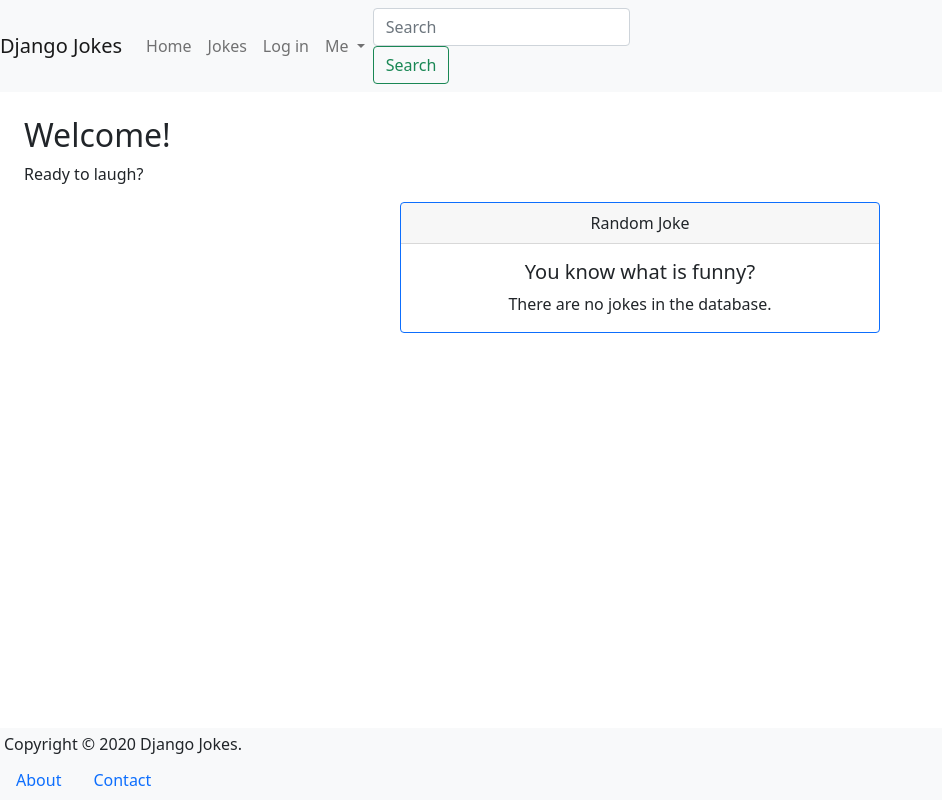
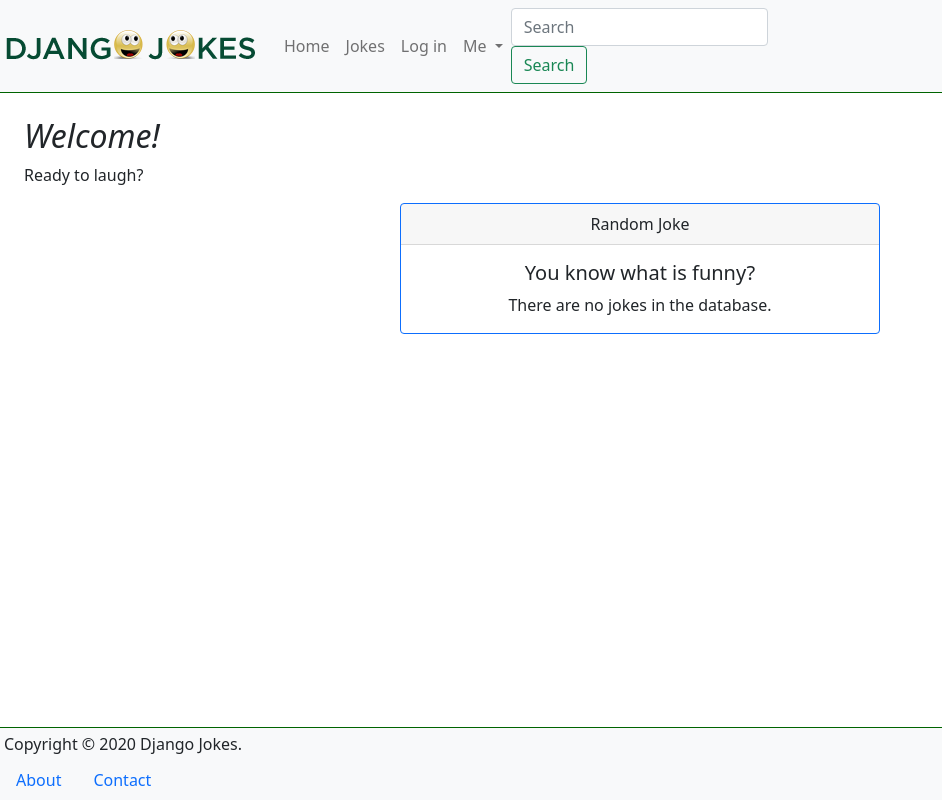
Before and after one commit to Ivanzlatoff/djangojokes.com, a Django app: page / in a window 1280 px wide. Shown: the whole page, without its empty margins (0-942 px from the left). Run offline with Django 3.2, Linux system fonts and the light colour scheme; data that the repository does not hold is empty; some libraries are stand-ins or nearby versions.

Commit message:
Adding Static Files

```diff
--- a/djangojokes/settings.py
+++ b/djangojokes/settings.py
@@ -124,6 +124,12 @@ USE_TZ = True
 # https://docs.djangoproject.com/en/3.2/howto/static-files/
 
 STATIC_URL = '/static/'
+STATICFILES_DIRS = [
+    BASE_DIR / 'static',
+]
+
+
+STATIC_ROOT = BASE_DIR / 'staticfiles'
 
 # Default primary key field type
 # https://docs.djangoproject.com/en/3.2/ref/settings/#default-auto-field
--- /dev/null
+++ b/static/css/main.css
@@ -0,0 +1,15 @@
+body {
+    padding-bottom: 50px;
+}
+
+footer {
+    border-top: 1px solid darkgreen;
+}
+
+header {
+    border-bottom: 1px solid darkgreen;
+}
+
+h2 {
+    font-style: italic;
+}
--- a/templates/_base.html
+++ b/templates/_base.html
@@ -1,3 +1,4 @@
+{% load static %}
 <!DOCTYPE html>
 <html lang="en">
 <head>
@@ -5,14 +6,19 @@
 <meta name="viewport" content="width=device-width, initial-scale=1">
 <!-- ADD BOOTSTRAP CSS FROM https://getbootstrap.com/ -->
 <link href="https://cdn.jsdelivr.net/npm/bootstrap@5.1.3/dist/css/bootstrap.min.css" rel="stylesheet" integrity="sha384-1BmE4kWBq78iYhFldvKuhfTAU6auU8tT94WrHftjDbrCEXSU1oBoqyl2QvZ6jIW3" crossorigin="anonymous">
+<link rel="stylesheet" href="{% static 'css/main.css' %}">
 <!-- ADD FONT AWESOME FROM https://fontawesome.com/ -->
 <script src="https://kit.fontawesome.com/d5e7e264ae.js" crossorigin="anonymous"></script>
+<link rel="shortcut iron" type="image/png"
+  href="{% static 'images/favicon.png' %}">
 <title>{% block title %}{% endblock %} | Django Jokes</title>
 </head>
 <body>
 <header>
   <nav class="navbar navbar-expand-lg navbar-light bg-light">
-    <a class="navbar-brand" href="{% url 'pages:homepage' %}">Django Jokes</a>
+    <a class="navbar-brand" href="{% url 'pages:homepage' %}">
+      <img src="{% static 'images/logo.png' %}" alt="logo" class="img-fluid"/>
+    </a>
     <button class="navbar-toggler" type="button" data-toggle="collapse"
       data-target="#navbarSupportedContent" aria-expanded="false"
       aria-controls="navbarSupportedContent" aria-label="Toggle navigation">
```
Also changed, not shown: static/images/favicon.png (added), static/images/logo.png (added).
